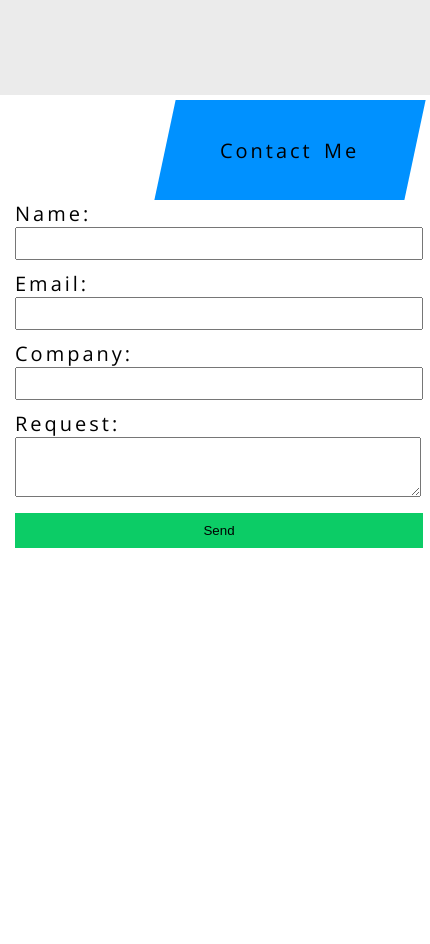
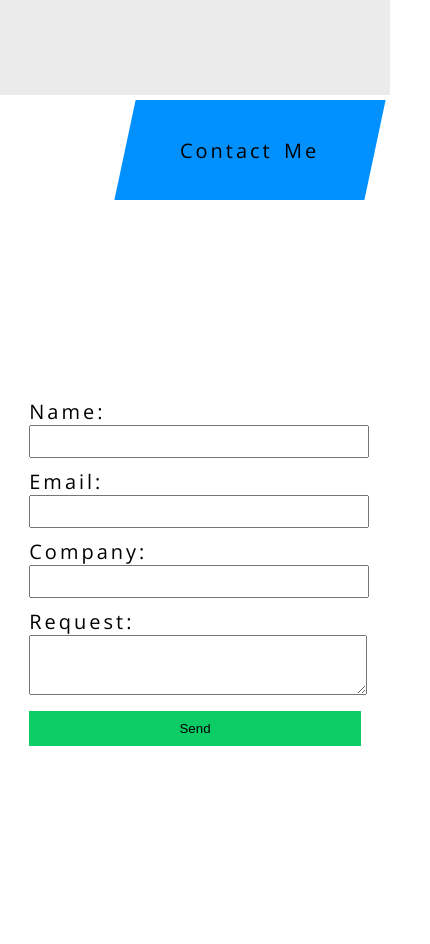
Before and after one commit to jacobc1204/Portfolio, a website: page contact/index.html in a window 390 px wide. Shown: the part 327-1271 px from the top of the page, 430 px wide, since content can reach past the window. Before the commit the page ends 875 px from the top, so only its background shows below. Drawn offline with nearby package versions, Linux system fonts and the light colour scheme.

Commit message:
fixing more mobile layout issues

```diff
--- a/style.css
+++ b/style.css
@@ -49,6 +49,7 @@
 
 .container {
     grid-column: 2;
+    height: 100vh;
     display: grid;
     justify-items: center;
     margin: 5px 15px 0 15px;
@@ -133,7 +134,7 @@ form {
     align-content: start;
     justify-items: start;
     grid-gap: 10px;
-    width: 400px;
+    width: 85vw;
 }
 
 form * {
@@ -142,7 +143,7 @@ form * {
 
 input {
     height: 27px;
-    width: 400px;
+    width: 100%;
     font-size: 20px;
     font-family: 'Open Sans', sans-serif;
 }
@@ -156,7 +157,7 @@ button[type=submit] {
 }
 
 textarea {
-    width: 400px;
+    width: 100%;
     font-size: 20px;
     font-family: 'Open Sans', sans-serif;
 }
```
